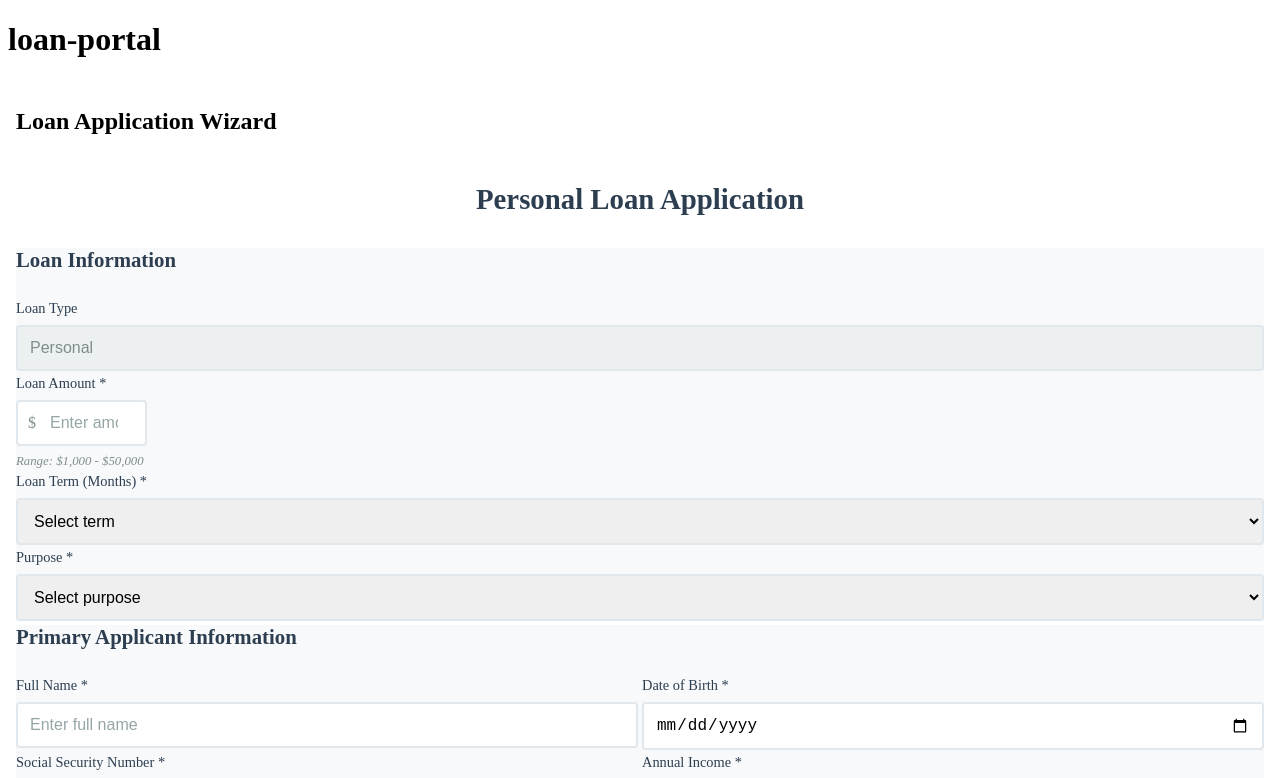
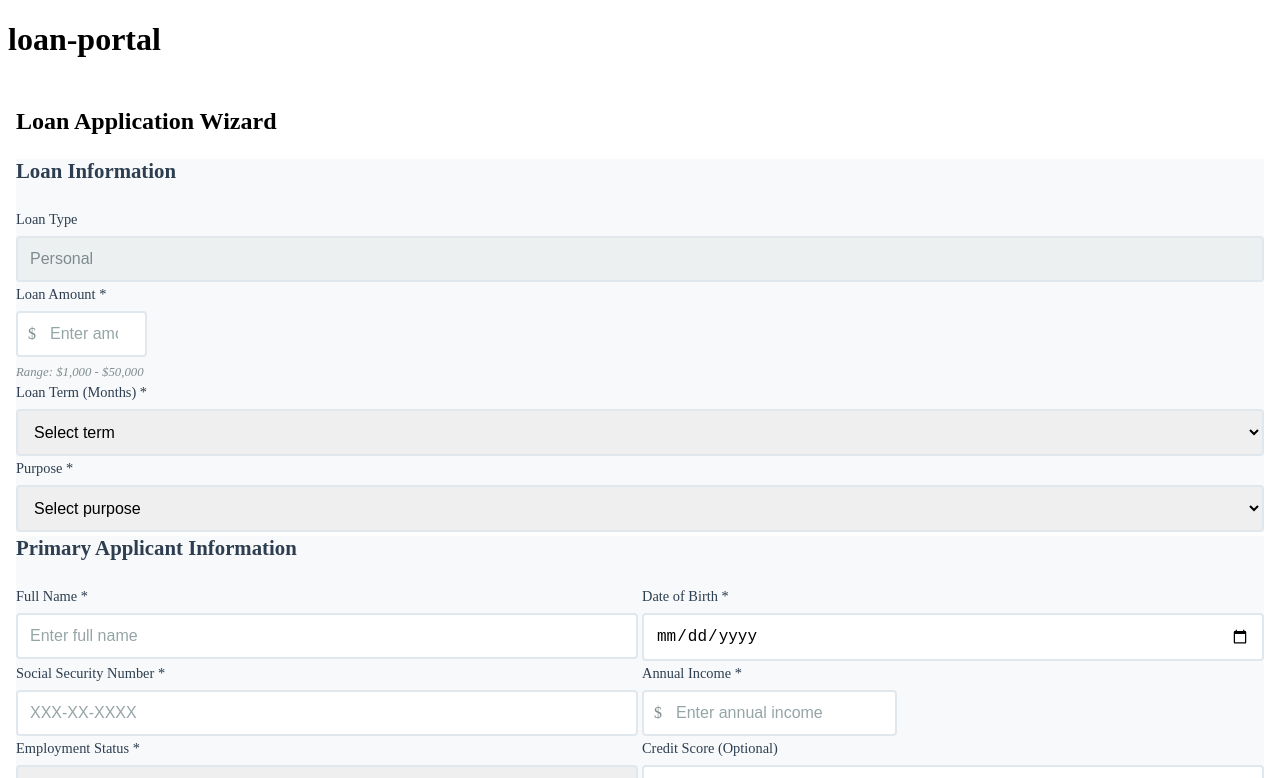
Before and after one commit to jrdnthedev/loan-portal, an Angular app: page /loan-application/wizard in a window 1280 px wide. Shown: the top 778 px of the page. Built offline with nearby package versions, Linux system fonts and the light colour scheme.

Commit message:
refactor: text change

```diff
--- a/src/app/domains/loan-application/components/loan-form/loan-form.html
+++ b/src/app/domains/loan-application/components/loan-form/loan-form.html
@@ -1,6 +1,4 @@
 <div class="loan-form-container">
-  <h2>{{ loanType | titlecase }} Loan Application</h2>
-
   <form [formGroup]="loanForm" (ngSubmit)="onSubmit()" id="loan-form">
     <!-- Loan Type Display -->
     <div class="form-section">
```
